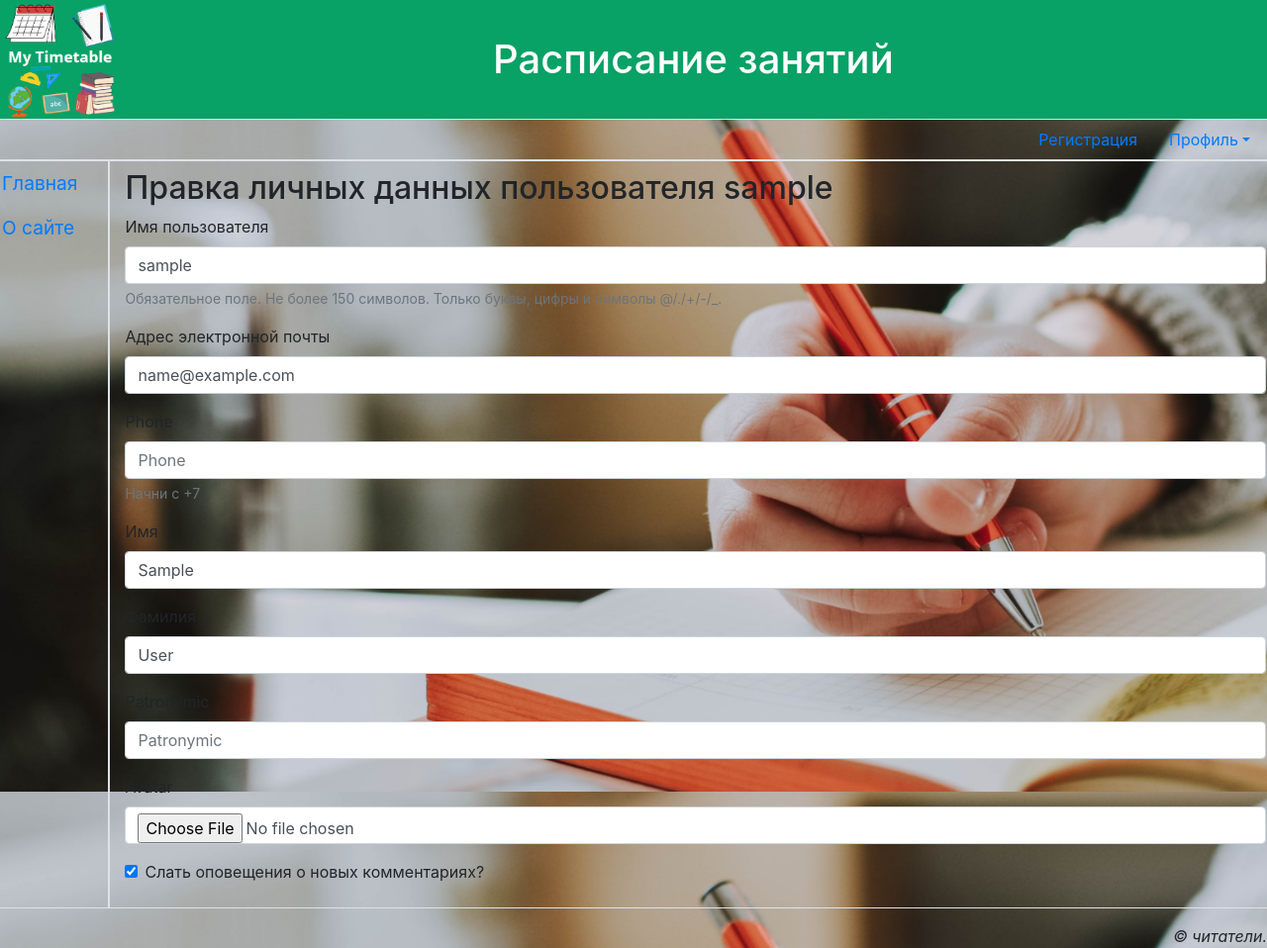
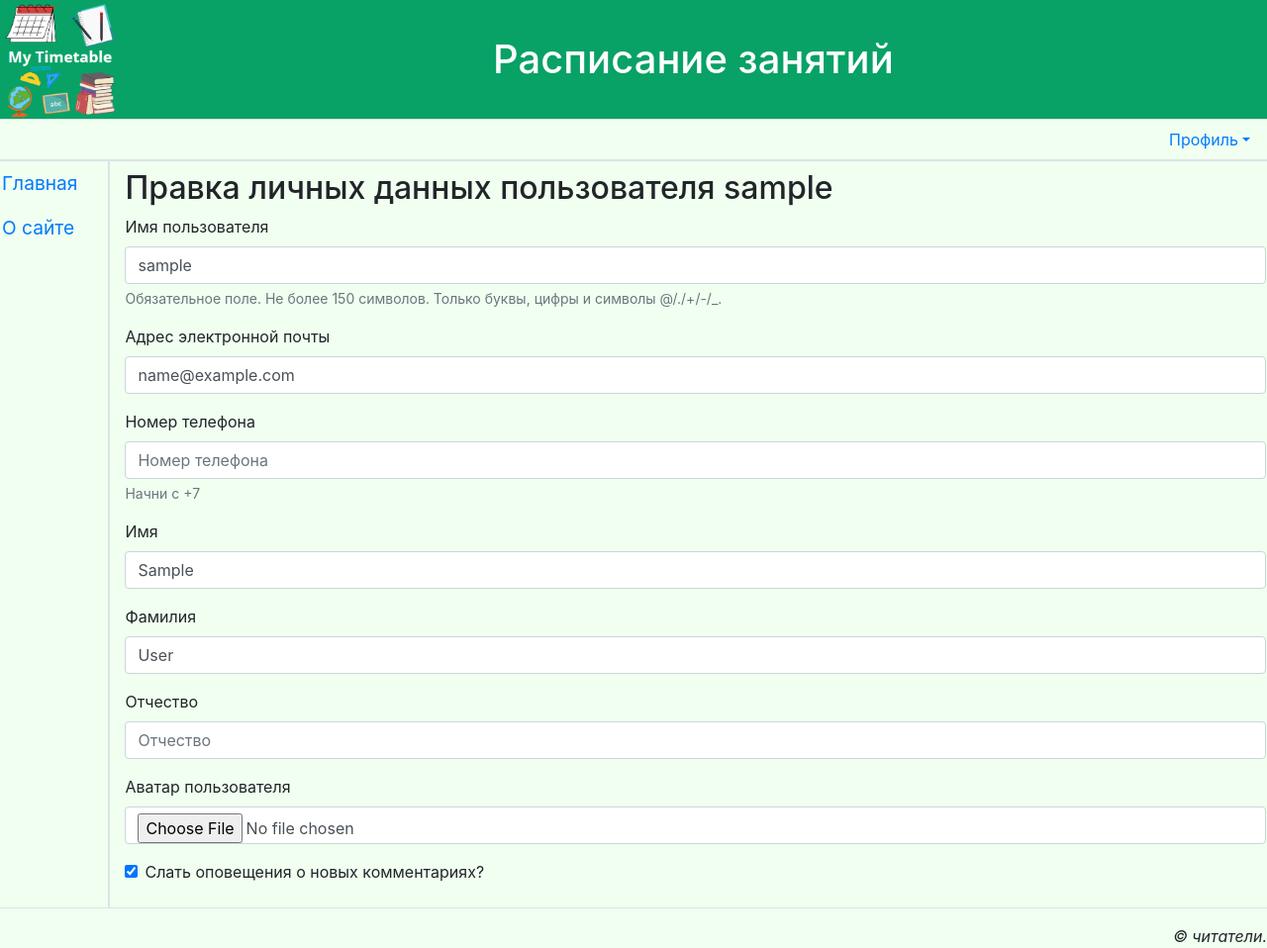
Before and after one commit to ArtChi10/Schedule_Of_Private_Educational_Institute, a Django app: page /accounts/profile/change/ in a window 1280 px wide. Shown: the whole page at 99% size. Run offline with Django 4.2, Linux system fonts and the light colour scheme; the visitor is signed in with stand-in values (Sample User, id 1); data comes from the database, SQL or seed files in the repository; data that the repository does not hold is empty; some libraries are stand-ins or nearby versions.

Commit message:
Небольшие игры с шаблонами

```diff
--- a/main/models.py
+++ b/main/models.py
@@ -8,10 +8,10 @@ from datetime import datetime, date
 
 
 class AdvUser(AbstractUser):
-    patronymic = models.CharField(max_length=64, null=True, blank=True)
+    patronymic = models.CharField(max_length=64, null=True, blank=True, verbose_name='Отчество')
     email = models.EmailField(unique=True)
-    phone = PhoneNumberField(unique=True, help_text="Начни с +7")
-    avatar = models.ImageField(upload_to='user_avatars', blank=True, null=True)
+    phone = PhoneNumberField(unique=True, help_text="Начни с +7", verbose_name='Номер телефона')
+    avatar = models.ImageField(upload_to='user_avatars', blank=True, null=True, verbose_name='Аватар пользователя')
     is_activated = models.BooleanField(default=True, db_index=True, verbose_name='Прошел активацию?')
     send_messages = models.BooleanField(default=True, verbose_name='Слать оповещения о новых комментариях?')
 
--- a/main/static/main/css/main.css
+++ b/main/static/main/css/main.css
@@ -1,7 +1,6 @@
 body {
     height: 100vh;
-    background-image: url("fon2.png");
-    background-size: cover;
+    background: #F0FFF0;
 }
 
 header {
@@ -29,3 +28,12 @@ img.main-image {
 img.additional-image {
     width: 180px;
 }
+
+.nav {
+    display: flex;
+    -ms-flex-wrap: wrap;
+    flex-wrap: wrap;
+    /* padding-left: 0; */
+    margin-bottom: 0;
+    list-style: none;
+}
--- a/main/templates/layout/basic.html
+++ b/main/templates/layout/basic.html
@@ -18,19 +18,20 @@
     </header>
     <div class="row">
         <ul class="col nav justify-content-end border">
+            {% if user.is_authenticated == False %}
             <li class="nav-item"><a class="nav-link" href="{% url 'main:register' %}">Регистрация</a></li>
+            {% endif %}
             {% if user.is_authenticated %}
             <li class="nav-item dropdown"><a class="nav-link dropdown-toggle" data-toggle="dropdown"
                                              href="#" role="button" aria-haspopup="true" aria-expanded="false">Профиль</a>
                 <div class="dropdown-menu">
-                    <a class="dropdown-item" href="{% url 'main:profile' %}">Ваше расписание</a>
+                    <a class="dropdown-item" href="{% url 'main:profile' %}">Ваш профиль</a>
                     <a class="dropdown-item" href="{% url 'main:profile_change' %}">Изменить личные данные</a>
                     <a class="dropdown-item" href="{% url 'main:password_change' %}">Изменить пароль</a>
                     <div class="dropdown-divider"></div>
                     <a class="dropdown-item" href="{% url 'main:logout' %}">Выйти</a>
                     <div class="dropdown-divider"></div>
                     <a class="dropdown-item" href="#">Удалить</a>
-                    <a class="dropdown-item" href="#">Проверка</a>
                 </div>
             </li>
             {% else %}
@@ -49,7 +50,19 @@
             {% endfor %}
             <a class="nav-link root" href="{% url 'main:other' page='about' %}">О сайте</a>
             {% if user.is_authenticated and user.headteacher %}
-            <a class="nav-link root" href="{% url 'main:headcheck' %}">Проверка</a>
+                <a class="nav-link root" href="{% url 'main:headcheck' %}">Проверка</a>
+                <a class="nav-link root" href="#">Расписание</a>
+                <a class="nav-link root" href="#">Статистика</a>
+                <a class="nav-link root" href="#">Пользователи</a>
+                <a class="nav-link root" href="#">Объявления</a>
+                <a class="nav-link root" href="#">Вопросы</a>
+                <a class="nav-link root" href="#">Уведомления</a>
+                <a class="nav-link root" href="#">Настройка элементов УП</a>
+            {% elif user.is_authenticated and user.student %}
+                <a class="nav-link root" href="#">Мое расписание</a>
+                <a class="nav-link root" href="#">Уведомления</a>
+                <a class="nav-link root" href="#">Вопросы</a>
+                <a class="nav-link root" href="#">Объявления</a>
             {% endif %}
         </nav>
         <section class="col border py-2">
```
Also changed, not shown: main/static/main/css/Logo5.png (added), main/static/main/css/fon3.jpg (added), main/static/main/css/fon4.jpg (added), main/static/main/img/Logo5.jpg (added), main/static/main/img/Logo5.png (added), 1 other file.
